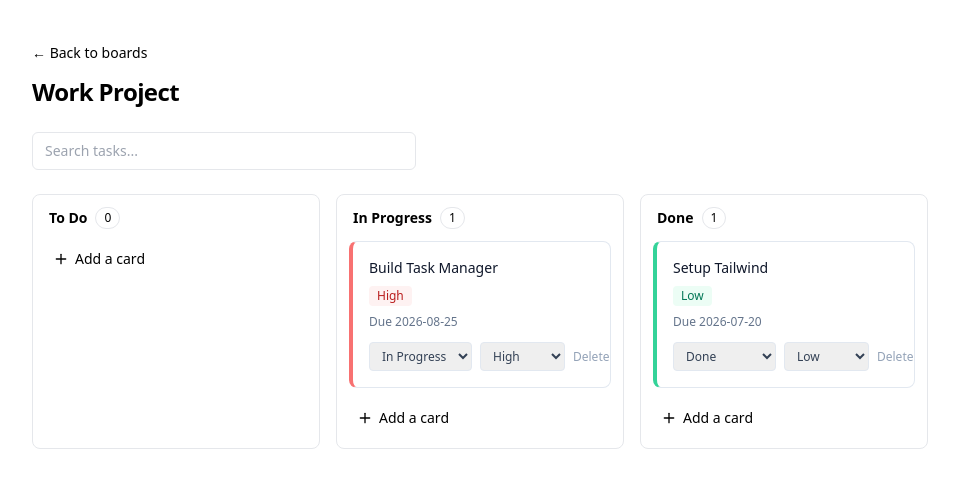
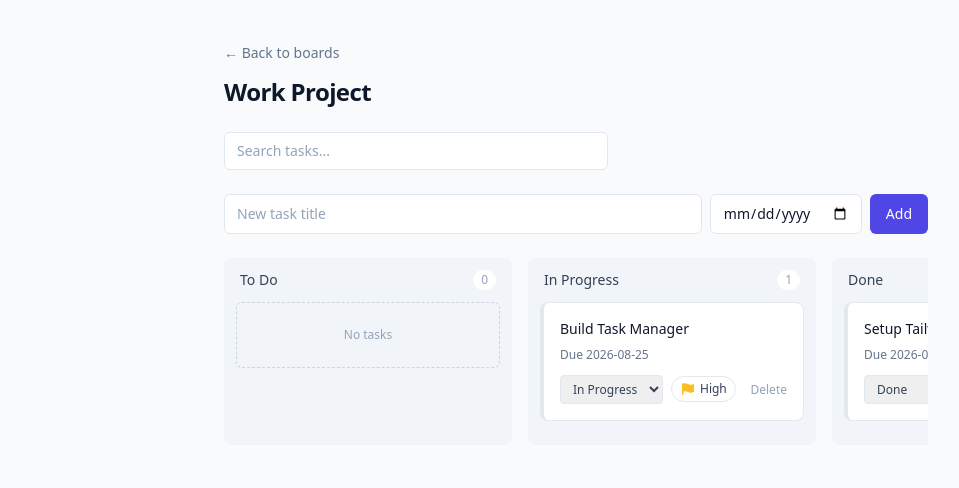
Before and after one commit to Purvjadh/TaskFlow, a React (Vite) app: page /board/1 in a window 1280 px wide. Shown: the top 488 px of the page, without its empty margins (64-1023 px from the left). Built offline with nearby package versions, Linux system fonts and the light colour scheme.

Commit message:
add all new components

```diff
--- a/package.json
+++ b/package.json
@@ -10,6 +10,7 @@
     "preview": "vite preview"
   },
   "dependencies": {
+    "@heroicons/react": "^2.2.0",
     "lucide-react": "^1.28.0",
     "react": "^19.2.7",
     "react-dom": "^19.2.7",
--- a/src/components/Column.jsx
+++ /dev/null
@@ -1,81 +0,0 @@
-import { useState, useContext } from "react"
-import { Plus } from "lucide-react"
-import TaskCard from "./TaskCard.jsx"
-import TaskContext from "../context/TaskContext.jsx"
-
-function Column({ title, tasks, boardId }) {
-  const { handleAdd } = useContext(TaskContext)
-  const [isAdding, setIsAdding] = useState(false)
-  const [newTitle, setNewTitle] = useState("")
-  const [newDueDate, setNewDueDate] = useState("")
-
-  function submitNewCard(e) {
-    e.preventDefault()
-    if (!newTitle.trim()) return
-    handleAdd(newTitle, newDueDate, boardId, title)
-    setNewTitle("")
-    setNewDueDate("")
-  }
-
-  return (
-    <div className="bg-bg border border-border rounded-lg p-3 w-72 flex-shrink-0">
-      <div className="flex items-center gap-2 px-1 mb-3">
-        <h2 className="text-sm font-semibold text-text-primary">{title}</h2>
-        <span className="text-xs text-text-secondary bg-surface border border-border rounded-full px-2 py-0.5">
-          {tasks.length}
-        </span>
-      </div>
-
-      <div>
-        {tasks.map((task) => (
-          <TaskCard key={task.id} task={task} />
-        ))}
-      </div>
-
-      {isAdding ? (
-        <form onSubmit={submitNewCard} className="bg-surface border border-border rounded-lg p-2 space-y-2">
-          <input
-            type="text"
-            value={newTitle}
-            onChange={(e) => setNewTitle(e.target.value)}
-            placeholder="Task title"
-            autoFocus
-            className="w-full text-sm border border-border rounded px-2 py-1.5 text-text-primary placeholder:text-text-secondary focus:outline-none focus:ring-1 focus:ring-accent bg-surface"
-          />
-          <input
-            type="date"
-            value={newDueDate}
-            onChange={(e) => setNewDueDate(e.target.value)}
-            className="w-full text-xs border border-border rounded px-2 py-1 text-text-primary bg-surface focus:outline-none focus:ring-1 focus:ring-accent"
-          />
-          <div className="flex items-center gap-2">
-            <button
-              type="submit"
-              className="text-xs font-medium bg-accent text-white px-3 py-1.5 rounded hover:bg-accent-hover transition-colors"
-            >
-              Add card
-            </button>
-            <button
-              type="button"
-              onClick={() => { setIsAdding(false); setNewTitle("") }}
-              className="text-xs text-text-secondary hover:text-text-primary"
-            >
-              Cancel
-            </button>
-          </div>
-        </form>
-      ) : (
-        <button
-          type="button"
-          onClick={() => setIsAdding(true)}
-          className="w-full flex items-center gap-1.5 text-sm text-text-secondary hover:text-accent hover:bg-surface rounded-md px-2 py-2 transition-colors"
-        >
-          <Plus size={16} />
-          Add a card
-        </button>
-      )}
-    </div>
-  )
-}
-
-export default Column
--- /dev/null
+++ b/src/components/IconButton.jsx
@@ -0,0 +1,16 @@
+function IconButton({ icon: Icon, onClick, active }) {
+  return (
+    <button
+      onClick={onClick}
+      className={`inline-flex items-center justify-center w-7 h-7 rounded-sm border transition-colors shrink-0 ${
+        active
+          ? "border-indigo-300 bg-indigo-50 text-indigo-600"
+          : "border-slate-200 text-slate-400 hover:border-slate-300 hover:text-slate-600"
+      }`}
+    >
+      <Icon className="w-4 h-4" />
+    </button>
+  )
+}
+
+export default IconButton
--- /dev/null
+++ b/src/components/KanbanColumn.jsx
@@ -0,0 +1,24 @@
+import TaskCard from "./TaskCard.jsx"
+
+function KanbanColumn({ status, tasks }) {
+  return (
+    <div className="bg-slate-100 rounded-lg p-3 w-72 flex-shrink-0">
+      <div className="flex items-center justify-between mb-3 px-1">
+        <h3 className="text-sm font-medium text-slate-700">{status}</h3>
+        <span className="text-xs text-slate-400 bg-white px-2 py-0.5 rounded-full">{tasks.length}</span>
+      </div>
+
+      <div className="space-y-3">
+        {tasks.length === 0 ? (
+          <p className="text-xs text-slate-400 text-center py-6 border border-dashed border-slate-300 rounded-md">
+            No tasks
+          </p>
+        ) : (
+          tasks.map((task) => <TaskCard key={task.id} task={task} />)
+        )}
+      </div>
+    </div>
+  )
+}
+
+export default KanbanColumn
--- /dev/null
+++ b/src/components/Popover.jsx
@@ -0,0 +1,33 @@
+import { useState, useRef, useEffect } from "react"
+
+function Popover({ trigger, children }) {
+  const [isOpen, setIsOpen] = useState(false)
+  const popoverRef = useRef(null)
+
+  useEffect(() => {
+    function handleClickOutside(e) {
+      if (popoverRef.current && !popoverRef.current.contains(e.target)) {
+        setIsOpen(false)
+      }
+    }
+
+    document.addEventListener("mousedown", handleClickOutside)
+    return () => document.removeEventListener("mousedown", handleClickOutside)
+  }, [])
+
+  return (
+    <div className="relative inline-block" ref={popoverRef}>
+      <div onClick={() => setIsOpen(!isOpen)}>
+        {trigger}
+      </div>
+
+      {isOpen && (
+        <div className="absolute z-10 mt-2 bg-white border border-slate-200 rounded-lg shadow-lg">
+            {typeof children === "function" ? children(() => setIsOpen(false)) : children}
+        </div>
+    )}
+    </div>
+  )
+}
+
+export default Popover
--- a/src/components/TaskCard.jsx
+++ b/src/components/TaskCard.jsx
@@ -1,5 +1,8 @@
 import { useContext,useState } from "react"
 import TaskContext from "../context/TaskContext.jsx"
+import { FlagIcon } from "@heroicons/react/16/solid"
+import IconButton from "./IconButton.jsx"
+import Popover from "./Popover.jsx"
 
 function TaskCard({task}){
 
@@ -8,11 +11,20 @@ const [editedTitle, setEditedTitle] = useState(task.title)
 
 const{handleDelete,handlePriorityChange,handleStatusChange,handleEditTitle}=useContext(TaskContext)
 
-function getPriorityStyles(priority) {
-  if (priority === "High") return { badge: "bg-red-50 text-red-700", border: "border-l-red-400" }
-  if (priority === "Medium") return { badge: "bg-amber-50 text-amber-700", border: "border-l-amber-400" }
-  return { badge: "bg-emerald-50 text-emerald-700", border: "border-l-emerald-400" }
-  }
+const PRIORITY_OPTIONS = [
+  { label: "None", color: "text-slate-400" },
+  { label: "Urgent", color: "text-red-400" },
+  { label: "High", color: "text-amber-400" },
+  { label: "Normal", color: "text-blue-400" },
+  { label: "Low", color: "text-slate-400" },
+
+]
+
+// function getPriorityStyles(priority) {
+//   if (priority === "High") return { badge: "bg-red-50 text-red-700" }
+//   if (priority === "Medium") return { badge: "bg-amber-50 text-amber-700"}
+//   return { badge: "bg-emerald-50 text-emerald-700" }
+//   }
 
   function isOverdue() {
     if (!task.dueDate) return false
@@ -26,10 +38,12 @@ function getPriorityStyles(priority) {
     setIsEditing(false)
   }
 
-  const priorityStyles = getPriorityStyles(task.priority)
+  const currentPriority = PRIORITY_OPTIONS.find((p) => p.label === task.priority) || PRIORITY_OPTIONS[0]
+
+  //const priorityStyles = getPriorityStyles(task.priority)
 
     return(
-         <div className={`bg-white border border-slate-200 border-l-4 ${priorityStyles.border} rounded-lg p-4 mb-3`}>
+         <div className={`bg-white border border-slate-200 border-l-4  rounded-lg p-4 mb-3`}>
 
         {isEditing ? (
           <input
@@ -52,9 +66,9 @@ function getPriorityStyles(priority) {
 
 
 
-        <span className={`inline-block text-xs font-medium px-2 py-0.5 rounded mt-2 ${priorityStyles.badge}`}>
+        {/* <span className={`inline-block text-xs font-medium px-2 py-0.5 rounded mt-2 ${priorityStyles.badge}`}>
              {task.priority}
-        </span>
+        </span> */}
 
          {task.dueDate && (
         <p className={`text-xs mt-2 ${isOverdue() ? "text-red-600 font-medium" : "text-slate-500"}`}>
@@ -73,15 +87,37 @@ function getPriorityStyles(priority) {
             <option value="Done">Done</option>
         </select>
 
-         <select
-         value={task.priority}
-         onChange={(e) => handlePriorityChange(task.id,e.target.value) }
-         className="text-xs border border-slate-200 rounded px-2 py-1 text-slate-700 focus:outline-none focus:ring-1 focus:ring-indigo-500"
+
+        <Popover
+          trigger={
+            <button className="inline-flex items-center gap-1 px-2 py-1 rounded-full border border-slate-200 text-xs text-slate-700 hover:border-slate-300">
+              <FlagIcon className={`w-4 h-4 ${currentPriority.color}`} />
+              {task.priority && task.priority !== "None" && task.priority}
+            </button>
+          }
         >
-          <option value="Low">Low</option>
-          <option value="Medium">Medium</option>
-          <option value="High">High</option>
-        </select>
+          {(close) => (
+            <div className="w-40 py-1">
+              <p className="px-3 py-1.5 text-xs font-medium text-slate-400">Priority</p>
+              {PRIORITY_OPTIONS.map((option) => (
+                <button
+                  key={option.label}
+                  onClick={() => {
+                    handlePriorityChange(task.id, option.label)
+                    close()
+                  }}
+                  className="w-full flex items-center gap-2 px-3 py-1.5 text-sm text-slate-700 hover:bg-slate-50"
+                >
+                  <FlagIcon className={`w-4 h-4 ${option.color}`} />
+                  {option.label}
+                  {task.priority === option.label && (
+                    <span className="ml-auto text-indigo-600">✓</span>
+                  )}
+                </button>
+              ))}
+            </div>
+          )}
+        </Popover>
 
         <button onClick={() => handleDelete(task.id)} className="ml-auto text-xs text-slate-400 hover:text-red-600 transition-colors">
           Delete
--- a/src/components/TaskForm.jsx
+++ b/src/components/TaskForm.jsx
@@ -1,49 +1,49 @@
-// import { useContext, useState } from "react"
-// import TaskContext from "../context/TaskContext.jsx"
+import { useContext, useState } from "react"
+import TaskContext from "../context/TaskContext.jsx"
 
-// function TaskForm({onAddTask}){
-//      const [newTaskTitle, setNewTaskTitle] = useState("")
-//      const [newDueDate,setNewDueDate] = useState("")
-//      const [error, setError] = useState("")
+function TaskForm({onAddTask}){
+     const [newTaskTitle, setNewTaskTitle] = useState("")
+     const [newDueDate,setNewDueDate] = useState("")
+     const [error, setError] = useState("")
 
-//      function handleAddTask(){
-//        if (!newTaskTitle.trim()) {
-//          setError("Task title can't be empty")
-//          return
-//        }
-//        onAddTask(newTaskTitle,newDueDate)
-//        setNewTaskTitle("")
-//        setNewDueDate("")
-//        setError("")
-//      }
+     function handleAddTask(){
+       if (!newTaskTitle.trim()) {
+         setError("Task title can't be empty")
+         return
+       }
+       onAddTask(newTaskTitle,newDueDate)
+       setNewTaskTitle("")
+       setNewDueDate("")
+       setError("")
+     }
 
-//      function handleTitleChange(e) {
-//        setNewTaskTitle(e.target.value)
-//        if (error) setError("")
-//      }
+     function handleTitleChange(e) {
+       setNewTaskTitle(e.target.value)
+       if (error) setError("")
+     }
 
-//     return(
-//        <div className="mb-6">
-//          <div className="flex gap-2">
-//           <input
-//           type="text"
-//           value={newTaskTitle}
-//           placeholder="New task title"
-//           className={`border rounded-md px-3 py-2 text-sm text-slate-900 placeholder:text-slate-400 focus:outline-none focus:ring-2 focus:ring-indigo-500 focus:border-transparent flex-1 ${error ? "border-red-300" : "border-slate-200"}`}
-//           onChange={handleTitleChange}
-//           />
+    return(
+       <div className="mb-6">
+         <div className="flex gap-2">
+          <input
+          type="text"
+          value={newTaskTitle}
+          placeholder="New task title"
+          className={`border rounded-md px-3 py-2 text-sm text-slate-900 placeholder:text-slate-400 focus:outline-none focus:ring-2 focus:ring-indigo-500 focus:border-transparent flex-1 ${error ? "border-red-300" : "border-slate-200"}`}
+          onChange={handleTitleChange}
+          />
 
-//           <input
-//             type="date"
-//             value={newDueDate}
-//             onChange={(e) => setNewDueDate(e.target.value)}
-//             className="border border-slate-200 rounded-md px-3 py-2 text-sm text-slate-900 focus:outline-none focus:ring-2 focus:ring-indigo-500 focus:border-transparent"
-//           />
-//             <button className="bg-indigo-600 text-white text-sm font-medium px-4 py-2 rounded-md hover:bg-indigo-700 transition-colors" onClick={handleAddTask}>Add</button>
-//          </div>
-//          {error && <p className="text-xs text-red-600 mt-1">{error}</p>}
-//        </div>
-//     )
-// }
+          <input
+            type="date"
+            value={newDueDate}
+            onChange={(e) => setNewDueDate(e.target.value)}
+            className="border border-slate-200 rounded-md px-3 py-2 text-sm text-slate-900 focus:outline-none focus:ring-2 focus:ring-indigo-500 focus:border-transparent"
+          />
+            <button className="bg-indigo-600 text-white text-sm font-medium px-4 py-2 rounded-md hover:bg-indigo-700 transition-colors" onClick={handleAddTask}>Add</button>
+         </div>
+         {error && <p className="text-xs text-red-600 mt-1">{error}</p>}
+       </div>
+    )
+}
 
-// export default TaskForm
+export default TaskForm
--- a/src/components/TaskList.jsx
+++ b/src/components/TaskList.jsx
@@ -1,22 +1,21 @@
-// import TaskCard from "./TaskCard.jsx"
-// import {useContext} from "react"
-// import KanbanColumn from "../components/KanbanColumn.jsx"
-// import TaskContext from "../context/TaskContext.jsx"
+import { useContext } from "react"
+import KanbanColumn from "./KanbanColumn.jsx"
+import TaskContext from "../context/TaskContext.jsx"
 
-// function TaskList({tasks}){
+function TaskList({tasks}){
+  const { STATUSES } = useContext(TaskContext)
 
-//   const {STATUSES} = useContext(TaskContext)
-//     return(
-//         <div className="flex gap-4 overflow-x-auto pb-4">
-//           {STATUSES.map((status) => (
-//           <KanbanColumn
-//           key={status}
-//           status={status}
-//           tasks={tasks.filter((task) => task.status === status)}
-//         />
-//   ))}
-// </div>
-//     )
-// }
+  return(
+    <div className="flex gap-4 overflow-x-auto pb-4">
+      {STATUSES.map((status) => (
+        <KanbanColumn
+          key={status}
+          status={status}
+          tasks={tasks.filter((task) => task.status === status)}
+        />
+      ))}
+    </div>
+  )
+}
 
-// export default TaskList
+export default TaskList
--- a/src/pages/BoardsDetailPage.jsx
+++ b/src/pages/BoardsDetailPage.jsx
@@ -1,29 +1,32 @@
-import {useState,useContext} from "react"
-import Column from "../components/Column.jsx"
-import { useParams } from "react-router-dom"
-import { Link } from "react-router-dom"
+import { useState, useContext } from "react"
+import TaskForm from "../components/TaskForm.jsx"
+import TaskList from "../components/TaskList.jsx"
+import { useParams, Link } from "react-router-dom"
 import TaskContext from "../context/TaskContext.jsx"
 
-const COLUMNS = ["To Do", "In Progress", "Done"]
-
-export default function BoardsDetailPage (){
+export default function BoardsDetailPage() {
   const { boardId } = useParams()
-    const{tasks,boards}=useContext(TaskContext)
+  const { tasks, boards, handleAdd } = useContext(TaskContext)
   const currentBoard = boards.find((b) => b.id === Number(boardId))
   const [searchText, setSearchText] = useState("")
+
   const tasksForThisBoard = tasks.filter((task) => task.boardId === Number(boardId))
   const filteredTasks = tasksForThisBoard.filter((task) =>
     task.title.toLowerCase().includes(searchText.toLowerCase())
   )
 
+  function handleAddTask(title, dueDate) {
+    handleAdd(title, dueDate, Number(boardId))
+  }
+
   return (
-    <div className="min-h-screen bg-bg">
-      <div className="max-w-6xl mx-auto px-8 py-10">
-        <Link to="/" className="text-sm text-text-secondary hover:text-accent transition-colors">
+    <div className="min-h-screen bg-slate-50">
+      <div className="max-w-3xl mx-auto px-8 py-10">
+        <Link to="/" className="text-sm text-slate-500 hover:text-indigo-600 transition-colors">
           &larr; Back to boards
         </Link>
 
-        <h1 className="text-2xl font-semibold tracking-tight text-text-primary mt-3 mb-6">
+        <h1 className="text-2xl font-semibold tracking-tight text-slate-900 mt-3 mb-6">
           {currentBoard?.name}
         </h1>
 
@@ -32,19 +35,24 @@ export default function BoardsDetailPage (){
           value={searchText}
           onChange={(e) => setSearchText(e.target.value)}
           placeholder="Search tasks..."
-          className="border border-border rounded-md px-3 py-2 text-sm text-text-primary placeholder:text-text-secondary focus:outline-none focus:ring-2 focus:ring-accent focus:border-transparent mb-6 w-full max-w-sm bg-surface"
+          className="border border-slate-200 rounded-md px-3 py-2 text-sm text-slate-900 placeholder:text-slate-400 focus:outline-none focus:ring-2 focus:ring-indigo-500 focus:border-transparent mb-6 w-full max-w-sm"
         />
 
-        <div className="flex gap-4 overflow-x-auto pb-4">
-          {COLUMNS.map((columnName) => (
-            <Column
-              key={columnName}
-              title={columnName}
-              tasks={filteredTasks.filter((task) => task.status === columnName)}
-              boardId={Number(boardId)}
-            />
-          ))}
+        <TaskForm onAddTask={handleAddTask} />
+
+        {filteredTasks.length === 0 ? (
+          <div className="text-center py-16 border border-dashed border-slate-200 rounded-lg">
+            <div className="text-3xl mb-2">📋</div>
+            <p className="text-sm font-medium text-slate-700">
+              {searchText ? "No matching tasks" : "No tasks yet"}
+            </p>
+            <p className="text-xs text-slate-400 mt-1">
+              {searchText ? "Try a different search term." : "Add your first task using the form above."}
+            </p>
           </div>
+        ) : (
+          <TaskList tasks={filteredTasks} />
+        )}
       </div>
     </div>
   )
```
Also changed, not shown: src/context/TaskContext.jsx (line endings or trailing spaces), 1 other file (tests, documents, lock files or other folders). Lines whose indentation alone changed are shown as unchanged.
